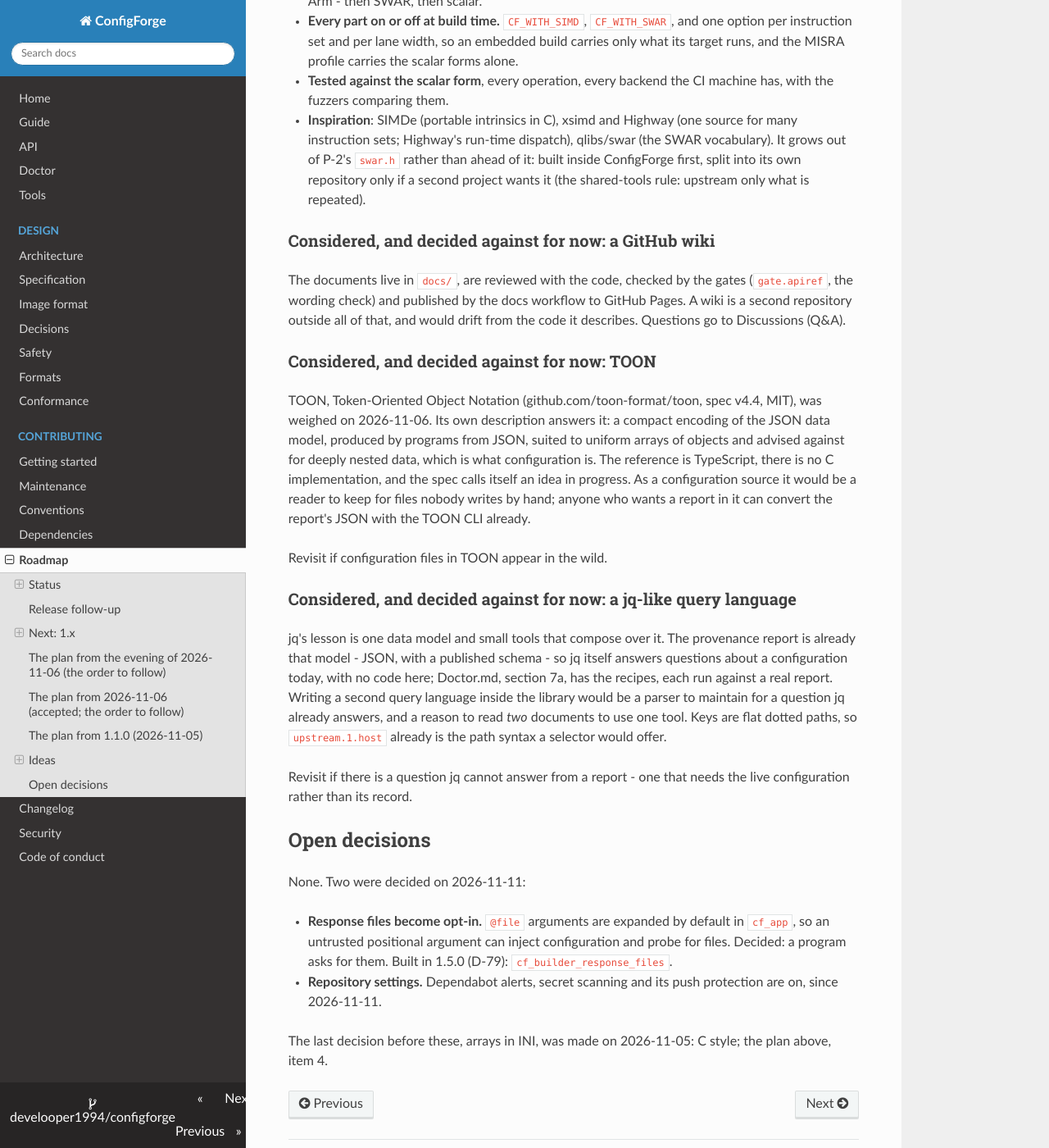
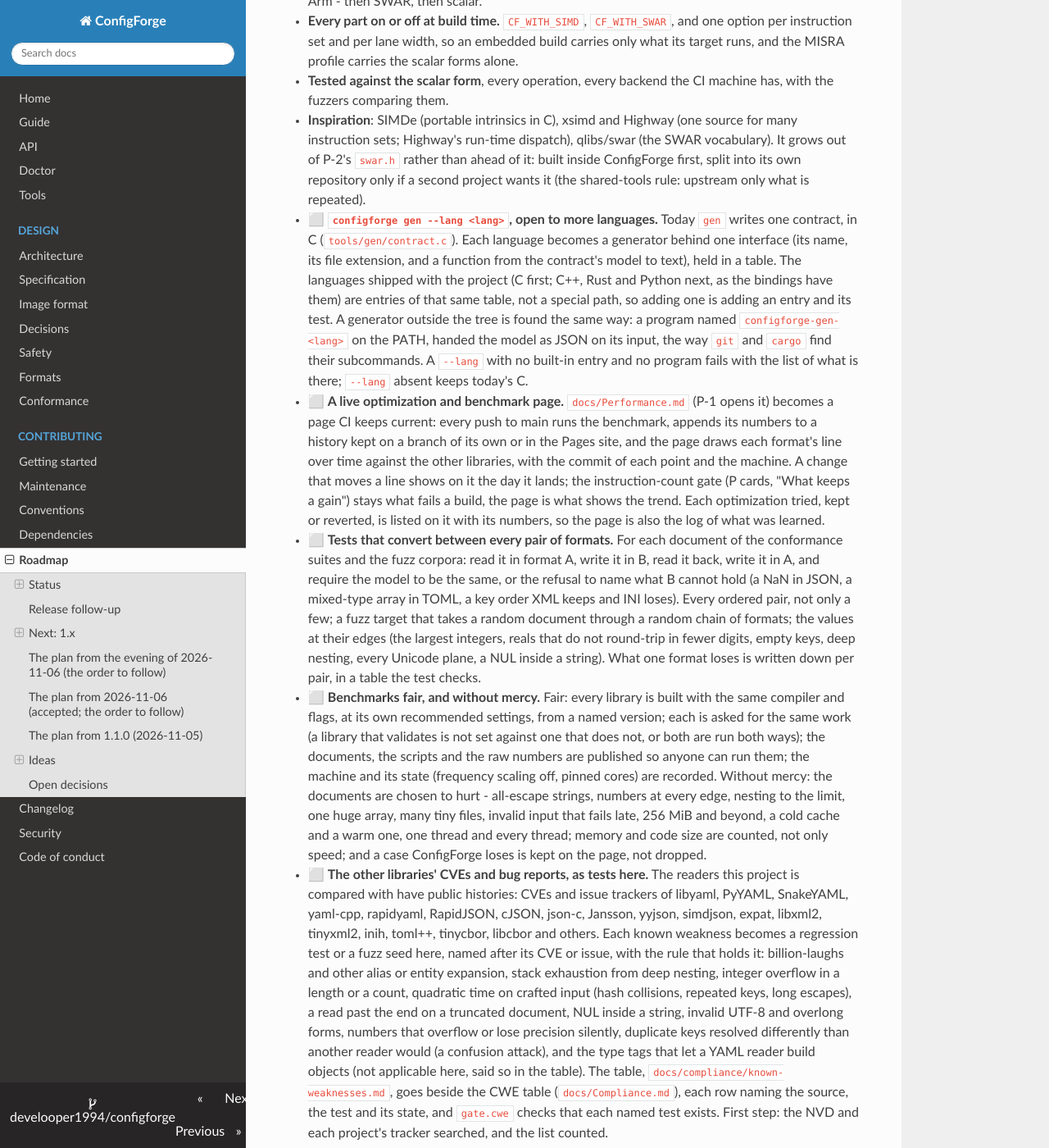
Before and after one commit to develooper1994/configforge, an MkDocs documentation site: the page built from docs/Roadmap.md, in a window 1280 px wide and 1400 px high, scrolled down 21055 px. Shown: the whole window at 82% size. Built offline with MkDocs 1.6.1, drawn with Linux system fonts in a browser that asks for light colours.

Commit message:
Roadmap: gen open to more languages, a live benchmark page, conversion between every pair of formats, benchmarks without mercy, and the other libraries' CVEs as tests

```diff
--- a/docs/Roadmap.md
+++ b/docs/Roadmap.md
@@ -1094,6 +1094,72 @@ first user meets. In the order proposed:
   ConfigForge first, split into its own repository only if a second
   project wants it (the shared-tools rule: upstream only what is
   repeated).
+* ⬜ **`configforge gen --lang <lang>`, open to more languages.** Today
+  `gen` writes one contract, in C (`tools/gen/contract.c`). Each
+  language becomes a generator behind one interface (its name, its file
+  extension, and a function from the contract's model to text), held in
+  a table. The languages shipped with the project (C first; C++, Rust
+  and Python next, as the bindings have them) are entries of that same
+  table, not a special path, so adding one is adding an entry and its
+  test. A generator outside the tree is found the same way: a program
+  named `configforge-gen-<lang>` on the PATH, handed the model as JSON
+  on its input, the way `git` and `cargo` find their subcommands. A
+  `--lang` with no built-in entry and no program fails with the list of
+  what is there; `--lang` absent keeps today's C.
+* ⬜ **A live optimization and benchmark page.** `docs/Performance.md`
+  (P-1 opens it) becomes a page CI keeps current: every push to main
+  runs the benchmark, appends its numbers to a history kept on a branch
+  of its own or in the Pages site, and the page draws each format's
+  line over time against the other libraries, with the commit of each
+  point and the machine. A change that moves a line shows on it the day
+  it lands; the instruction-count gate (P cards, "What keeps a gain")
+  stays what fails a build, the page is what shows the trend. Each
+  optimization tried, kept or reverted, is listed on it with its
+  numbers, so the page is also the log of what was learned.
+* ⬜ **Tests that convert between every pair of formats.** For each
+  document of the conformance suites and the fuzz corpora: read it in
+  format A, write it in B, read it back, write it in A, and require the
+  model to be the same, or the refusal to name what B cannot hold (a
+  NaN in JSON, a mixed-type array in TOML, a key order XML keeps and
+  INI loses). Every ordered pair, not only a few; a fuzz target that
+  takes a random document through a random chain of formats; the
+  values at their edges (the largest integers, reals that do not
+  round-trip in fewer digits, empty keys, deep nesting, every Unicode
+  plane, a NUL inside a string). What one format loses is written down
+  per pair, in a table the test checks.
+* ⬜ **Benchmarks fair, and without mercy.** Fair: every library is
+  built with the same compiler and flags, at its own recommended
+  settings, from a named version; each is asked for the same work (a
+  library that validates is not set against one that does not, or both
+  are run both ways); the documents, the scripts and the raw numbers
+  are published so anyone can run them; the machine and its state
+  (frequency scaling off, pinned cores) are recorded. Without mercy:
+  the documents are chosen to hurt - all-escape strings, numbers at
+  every edge, nesting to the limit, one huge array, many tiny files,
+  invalid input that fails late, 256 MiB and beyond, a cold cache and
+  a warm one, one thread and every thread; memory and code size are
+  counted, not only speed; and a case ConfigForge loses is kept on the
+  page, not dropped.
+* ⬜ **The other libraries' CVEs and bug reports, as tests here.** The
+  readers this project is compared with have public histories: CVEs and
+  issue trackers of libyaml, PyYAML, SnakeYAML, yaml-cpp, rapidyaml,
+  RapidJSON, cJSON, json-c, Jansson, yyjson, simdjson, expat, libxml2,
+  tinyxml2, inih, toml++, tinycbor, libcbor and others. Each known
+  weakness becomes a regression test or a fuzz seed here, named after
+  its CVE or issue, with the rule that holds it: billion-laughs and
+  other alias or entity expansion, stack exhaustion from deep nesting,
+  integer overflow in a length or a count, quadratic time on crafted
+  input (hash collisions, repeated keys, long escapes), a read past the
+  end on a truncated document, NUL inside a string, invalid UTF-8 and
+  overlong forms, numbers that overflow or lose precision silently,
+  duplicate keys resolved differently than another reader would (a
+  confusion attack), and the type tags that let a YAML reader build
+  objects (not applicable here, said so in the table). The table,
+  `docs/compliance/known-weaknesses.md`, goes beside the CWE table
+  (`docs/Compliance.md`), each row naming the source, the test and its
+  state, and `gate.cwe` checks that each named test exists. First
+  step: the NVD and each project's tracker searched, and the list
+  counted.
 
 ### Considered, and decided against for now: a GitHub wiki
 
```
